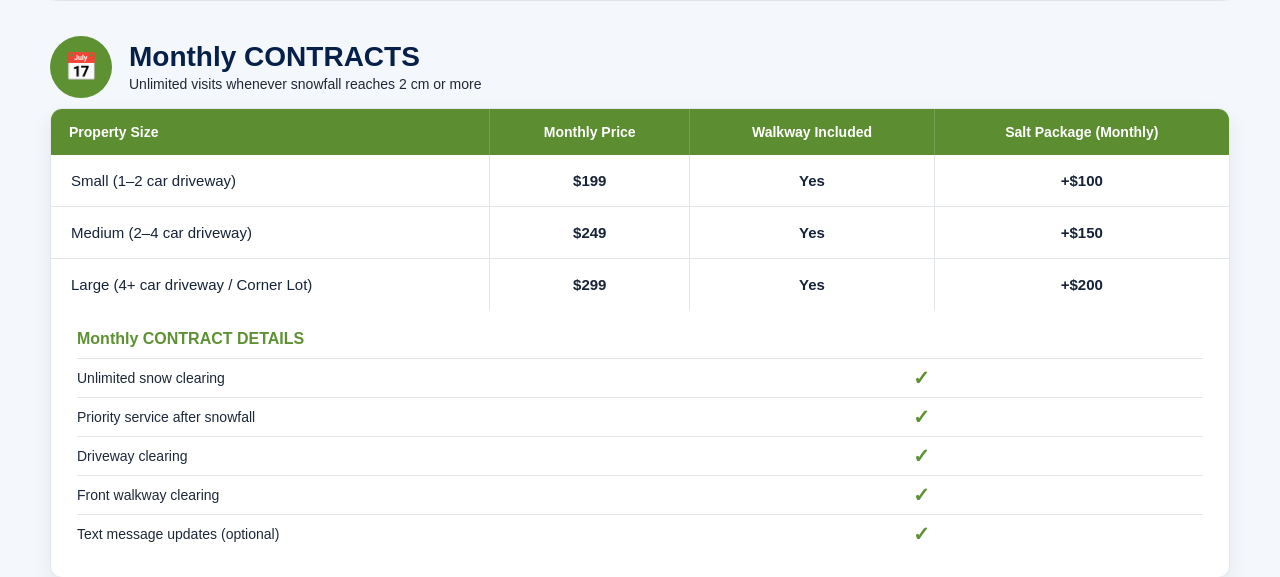
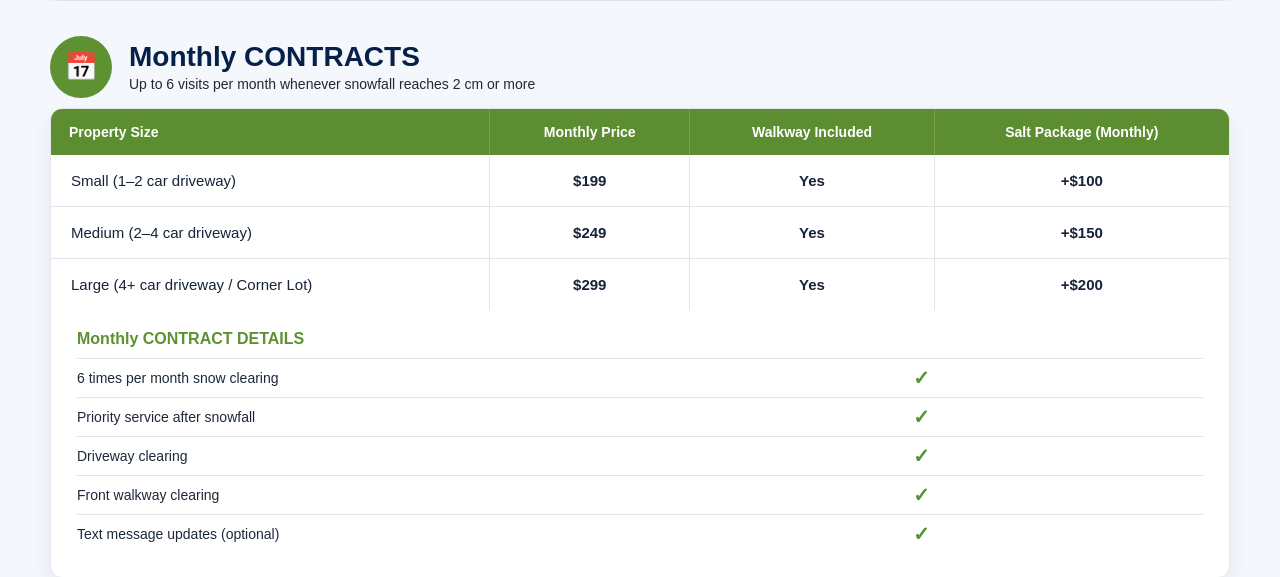
Before and after one commit to TakisDravforSchool/northstar-property-services, a Django app: page /residential-pricing/ in a window 1280 px wide. Shown: the part 1065-1642 px from the top of the page. Run offline with Django 5.2, Linux system fonts and the light colour scheme.

Commit message:
Updated residential procing to 6 visists per month

```diff
--- a/website/templates/website/residential_pricing.html
+++ b/website/templates/website/residential_pricing.html
@@ -385,7 +385,7 @@
                 </h2>
 
                 <p>
-                    Unlimited visits whenever snowfall reaches
+                    Up to 6 visits per month whenever snowfall reaches
                     2 cm or more
                 </p>
 
@@ -515,7 +515,7 @@
                 <div class="res-contract-row">
 
                     <span>
-                        Unlimited snow clearing
+                        6 times per month snow clearing
                     </span>
 
                     <strong>
```
